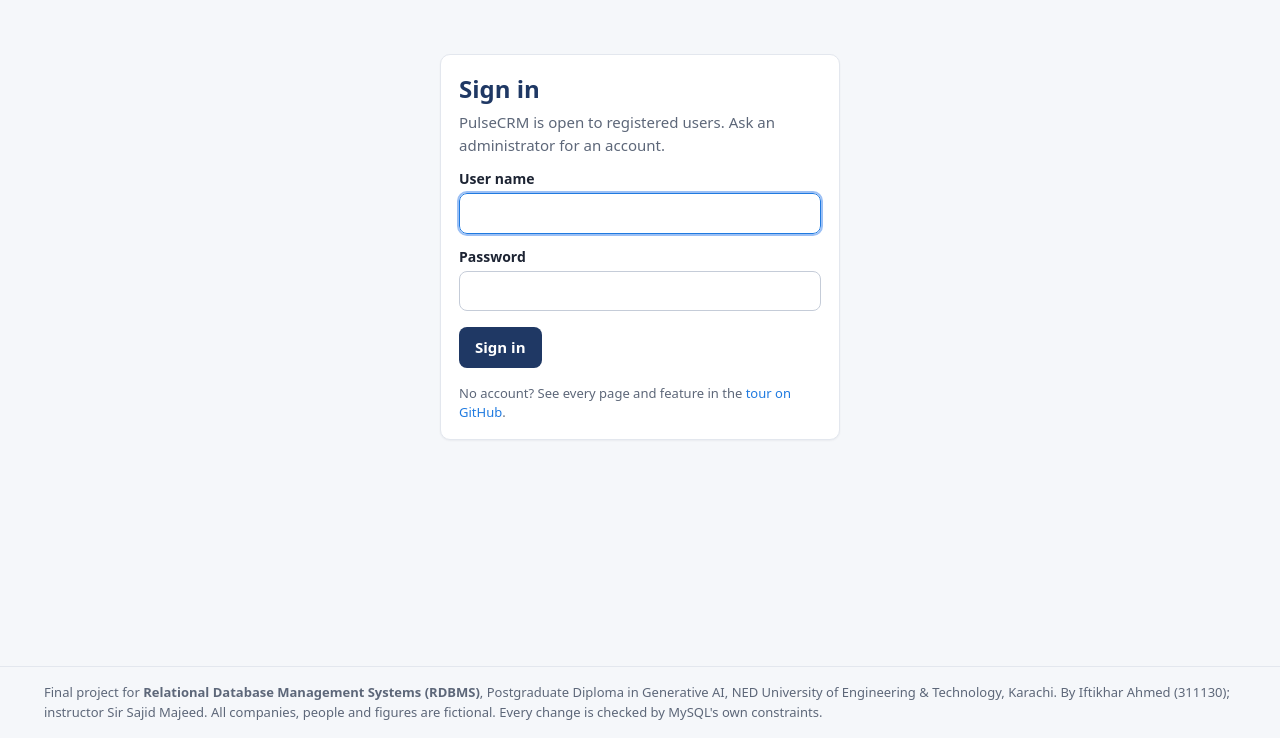
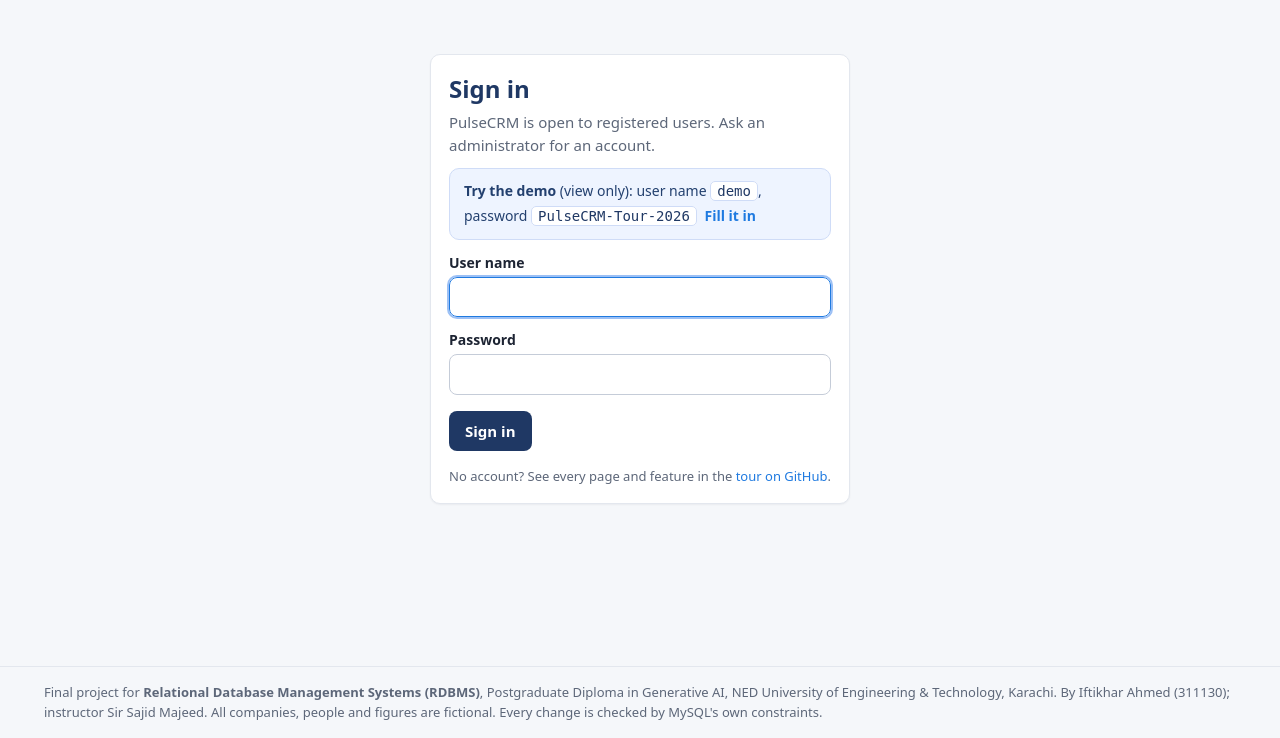
Before and after one commit to iftikhardba-svg/PulseCRM, a Flask app: page /login in a window 1280 px wide. Shown: the part 62-800 px from the top of the page. Run offline with Flask 3, Linux system fonts and the light colour scheme.

Commit message:
Publish a view-only demo login with a password nobody can change
Accounts can now be marked as a shared demo account (new column
web_accounts.password_locked). For such an account My account offers no
password change, a reset does not ask for a new password, and it cannot
have Manage users. setup_cloud_db.py --keep-data adds the column to an
existing database.

The sign-in page shows the public demo login (demo / PulseCRM-Tour-2026,
view only) with a button that fills it in, and the README lists it next
to the tour.

Co-Authored-By: Claude Opus 5.5 <noreply@anthropic.com>

```diff
--- a/database/web_access.sql
+++ b/database/web_access.sql
@@ -33,6 +33,7 @@ CREATE TABLE IF NOT EXISTS web_accounts (
     password_hash        VARCHAR(255)     NOT NULL                COMMENT 'Salted scrypt hash; the password itself is never stored',
     is_active            BOOLEAN          NOT NULL DEFAULT TRUE   COMMENT 'FALSE blocks sign-in',
     must_change_password BOOLEAN          NOT NULL DEFAULT TRUE   COMMENT 'TRUE until the user replaces a temporary password',
+    password_locked      BOOLEAN          NOT NULL DEFAULT FALSE  COMMENT 'TRUE for a shared demo account: its users cannot change the password',
     last_login_at        DATETIME         NULL                    COMMENT 'Last successful sign-in',
     created_at           DATETIME         NOT NULL DEFAULT CURRENT_TIMESTAMP COMMENT 'Record creation time',
     PRIMARY KEY (account_id),
--- a/web/app.py
+++ b/web/app.py
@@ -71,6 +71,10 @@ THROTTLE_MINUTES = 15
 MAX_FAILURES_PER_ACCOUNT = 5     # wrong passwords for one account from one network address
 MAX_FAILURES_PER_ADDRESS = 20    # wrong passwords from one network address, for any accounts
 DUMMY_HASH = generate_password_hash("not-a-real-password")   # same work for unknown user names
+# The public demo login, shown on the sign-in page and in the README. It is public on purpose: the account is
+# view-only and marked as a shared demo account (password_locked), so the people using it cannot change its
+# password. An administrator sets this password on the Users page.
+DEMO_LOGIN = ("demo", "PulseCRM-Tour-2026")
 
 
 # --------------------------------------------------------------------------- database
@@ -99,7 +103,7 @@ IS_OPEN_TICKET = "CASE WHEN status IN ('Open', 'In Progress') THEN 1 ELSE 0 END"
 # --------------------------------------------------------------------------- sign-in
 ACCOUNT_SQL = """
     SELECT a.account_id, a.username, a.display_name, a.user_id, a.is_active, a.must_change_password,
-           a.last_login_at, a.created_at, u.full_name AS crm_name, r.role_name,
+           a.password_locked, a.last_login_at, a.created_at, u.full_name AS crm_name, r.role_name,
            GROUP_CONCAT(ap.privilege_code) AS privileges
     FROM web_accounts a
     LEFT JOIN users u                  ON a.user_id = u.user_id
@@ -107,7 +111,7 @@ ACCOUNT_SQL = """
     LEFT JOIN web_account_privileges ap ON ap.account_id = a.account_id
     WHERE a.account_id = %s
     GROUP BY a.account_id, a.username, a.display_name, a.user_id, a.is_active, a.must_change_password,
-             a.last_login_at, a.created_at, u.full_name, r.role_name"""
+             a.password_locked, a.last_login_at, a.created_at, u.full_name, r.role_name"""
 
 
 def load_account(account_id):
@@ -300,7 +304,7 @@ def login():
             # the password is not checked at all, so a blocked address learns nothing by guessing
             error = (f"Too many wrong passwords from your network. Wait up to {THROTTLE_MINUTES} minutes, "
                      "or ask an administrator to clear the block.")
-            return render_template("login.html", page="login", error=error, username=username), 429
+            return render_template("login.html", page="login", error=error, username=username, demo=DEMO_LOGIN), 429
         password_ok = check_password_hash(account["password_hash"] if account else DUMMY_HASH, password)
         if account and password_ok and account["is_active"]:
             with transaction() as cur:
@@ -318,7 +322,7 @@ def login():
             cur.execute("INSERT INTO web_login_failures (ip_address, account_id) VALUES (%s, %s)", (ip, account_id))
             audit(cur, account_id, "login_failed", f"from {ip}" if account else f"unknown user name, from {ip}")
         error = "Wrong user name or password."
-    return render_template("login.html", page="login", error=error, username=username)
+    return render_template("login.html", page="login", error=error, username=username, demo=DEMO_LOGIN)
 
 
 @app.route("/logout", methods=["POST"])
@@ -332,6 +336,11 @@ def logout():
 
 @app.route("/account", methods=["GET", "POST"])
 def account():
+    if g.user["password_locked"]:
+        # a shared demo account: everyone uses the same password, so nobody may change it for the others
+        if request.method == "POST":
+            flash("This is a shared demo account, so its password cannot be changed.", "error")
+        return render_template("account.html", page="account")
     if request.method == "POST":
         current = request.form.get("current", "")
         new = request.form.get("new", "")
@@ -425,14 +434,14 @@ def users():
                            else "That CRM staff member already has an account.")
         flash(problem, "error")
     accounts = rows("""
-        SELECT a.account_id, a.username, a.display_name, a.is_active, a.must_change_password, a.last_login_at,
-               u.full_name AS crm_name, r.role_name, GROUP_CONCAT(ap.privilege_code) AS codes
+        SELECT a.account_id, a.username, a.display_name, a.is_active, a.must_change_password, a.password_locked,
+               a.last_login_at, u.full_name AS crm_name, r.role_name, GROUP_CONCAT(ap.privilege_code) AS codes
         FROM web_accounts a
         LEFT JOIN users u                   ON a.user_id = u.user_id
         LEFT JOIN roles r                   ON u.role_id = r.role_id
         LEFT JOIN web_account_privileges ap ON ap.account_id = a.account_id
-        GROUP BY a.account_id, a.username, a.display_name, a.is_active, a.must_change_password, a.last_login_at,
-                 u.full_name, r.role_name
+        GROUP BY a.account_id, a.username, a.display_name, a.is_active, a.must_change_password, a.password_locked,
+                 a.last_login_at, u.full_name, r.role_name
         ORDER BY a.username""")
     blocked = blocked_addresses()
     for a in accounts:
@@ -463,6 +472,7 @@ def user_edit(account_id):
         active = request.form.get("is_active") == "on"
         chosen = set(request.form.getlist("privileges")) & valid
         new_password = request.form.get("new_password", "")
+        locked = request.form.get("password_locked") == "on"
         was_admin = target["is_active"] and "manage_users" in target["privileges"]
         stays_admin = active and "manage_users" in chosen
         problem = None
@@ -474,13 +484,19 @@ def user_edit(account_id):
             problem = "You cannot remove Manage users from your own account."
         elif was_admin and not stays_admin and other_admins(account_id) == 0:
             problem = "At least one active account must keep the Manage users privilege."
+        elif locked and "manage_users" in chosen:
+            problem = "A shared demo account cannot have the Manage users privilege."
         elif new_password:
             problem = password_problem(new_password, new_password, target["username"])
         if not problem:
             try:
                 with transaction() as cur:
-                    cur.execute("""UPDATE web_accounts SET display_name = %s, user_id = %s, is_active = %s
-                                   WHERE account_id = %s""", (display, form_user_id(), active, account_id))
+                    # a shared demo account is never asked for a new password: nobody could give one
+                    cur.execute("""UPDATE web_accounts
+                                   SET display_name = %s, user_id = %s, is_active = %s, password_locked = %s,
+                                       must_change_password = must_change_password AND NOT %s
+                                   WHERE account_id = %s""",
+                                (display, form_user_id(), active, locked, locked, account_id))
                     for code in sorted(target["privileges"] - chosen):
                         cur.execute("""DELETE FROM web_account_privileges
                                        WHERE account_id = %s AND privilege_code = %s""", (account_id, code))
@@ -491,14 +507,17 @@ def user_edit(account_id):
                     changes += [f"-{c}" for c in sorted(target["privileges"] - chosen)]
                     if active != bool(target["is_active"]):
                         changes.append("activated" if active else "deactivated")
+                    if locked != bool(target["password_locked"]):
+                        changes.append("shared demo account" if locked else "no longer a shared demo account")
                     if request.form.get("unlock") == "on" or new_password:
                         cur.execute("DELETE FROM web_login_failures WHERE account_id = %s", (account_id,))
                         if cur.rowcount and request.form.get("unlock") == "on":
                             changes.append("sign-in block cleared")
                     audit(cur, me, "account_updated", f"{target['username']}: {', '.join(changes) or 'details'}")
                     if new_password:
-                        cur.execute("""UPDATE web_accounts SET password_hash = %s, must_change_password = TRUE
-                                       WHERE account_id = %s""", (generate_password_hash(new_password), account_id))
+                        cur.execute("""UPDATE web_accounts SET password_hash = %s, must_change_password = %s
+                                       WHERE account_id = %s""",
+                                    (generate_password_hash(new_password), not locked, account_id))
                         audit(cur, me, "password_reset", target["username"])
                 flash(f"Account {target['username']} saved.", "ok")
                 return redirect(url_for("users"))
--- a/web/templates/account.html
+++ b/web/templates/account.html
@@ -8,6 +8,10 @@
 <div class="grid two">
   <div class="card">
     <h2>Change password</h2>
+    {% if user.password_locked %}
+      <p class="muted" style="margin: 0">This is a shared demo account: everyone signs in with the same password, so it
+        cannot be changed here.</p>
+    {% else %}
       {% if user.must_change_password %}
         <div class="flash info">You are using a temporary password. Choose your own to continue.</div>
       {% endif %}
@@ -21,6 +25,7 @@
         <input type="password" id="confirm" name="confirm" autocomplete="new-password" minlength="10" required>
         <div class="actions"><button class="btn" type="submit">Change password</button></div>
       </form>
+    {% endif %}
   </div>
   <div class="card">
     <h2>My privileges</h2>
--- a/web/templates/base.html
+++ b/web/templates/base.html
@@ -255,7 +255,11 @@
     .btn.secondary { background: var(--grey-bg); color: var(--ink); }
     .actions { display: flex; flex-wrap: wrap; gap: 10px; align-items: center; margin-top: 16px; }
     .privs { display: grid; grid-template-columns: repeat(auto-fit, minmax(240px, 1fr)); gap: 0 16px; }
-    .login-card { max-width: 400px; margin: 30px auto; }
+    .login-card { max-width: 420px; margin: 30px auto; }
+    .demo-box { margin: 12px 0 0; padding: 10px 14px; line-height: 1.7; }
+    .demo-box button.linkish { color: var(--accent); font-weight: 600; margin-left: 4px; }
+    .demo-box code { padding: 1px 6px; border: 1px solid var(--info-line); border-radius: 5px; background: var(--card);
+                     color: var(--heading); white-space: nowrap; }
     textarea { width: 100%; max-width: 620px; padding: 8px 10px; border: 1px solid var(--field-line); border-radius: 8px;
                font: inherit; background: var(--field-bg); color: var(--ink); }
     .req { color: var(--red); }
--- a/web/templates/login.html
+++ b/web/templates/login.html
@@ -4,6 +4,13 @@
 <div class="card login-card">
   <h1>Sign in</h1>
   <p class="muted" style="margin: 0 0 8px">PulseCRM is open to registered users. Ask an administrator for an account.</p>
+  {% if demo %}
+    <div class="note-box demo-box">
+      <strong>Try the demo</strong> (view only): user name <code>{{ demo[0] }}</code>, password <code>{{ demo[1] }}</code>
+      <button type="button" class="linkish" id="use-demo" data-username="{{ demo[0] }}" data-password="{{ demo[1] }}">Fill
+        it in</button>
+    </div>
+  {% endif %}
   {% if error %}<div class="flash error" style="margin: 12px 0 0">{{ error }}</div>{% endif %}
   <form method="post">
     <input type="hidden" name="csrf" value="{{ csrf_token() }}">
@@ -17,4 +24,14 @@
   <p class="hint" style="margin: 16px 0 0">No account? See every page and feature in the
     <a href="{{ github }}#live-web-application">tour on GitHub</a>.</p>
 </div>
+{% if demo %}
+<script nonce="{{ csp_nonce() }}">
+  // "Fill it in" copies the public demo login into the form.
+  document.getElementById("use-demo").addEventListener("click", function () {
+    document.getElementById("username").value = this.dataset.username;
+    document.getElementById("password").value = this.dataset.password;
+    document.getElementById("password").focus();
+  });
+</script>
+{% endif %}
 {% endblock %}
--- a/web/templates/user_edit.html
+++ b/web/templates/user_edit.html
@@ -23,6 +23,9 @@
     {% include "_privilege_matrix.html" %}
     <label class="check"><input type="checkbox" name="is_active" {{ 'checked' if target.is_active }}>
       <span>Active <span class="hint">(clear to block sign-in without deleting the account)</span></span></label>
+    <label class="check"><input type="checkbox" name="password_locked" {{ 'checked' if target.password_locked }}>
+      <span>Shared demo account <span class="hint">(everyone signs in with the same password, so nobody can change
+        it on My account and a reset does not ask for a new one; not allowed with Manage users)</span></span></label>
     {% if blocked %}
       <label class="check"><input type="checkbox" name="unlock"><span>Clear the sign-in block now</span></label>
     {% endif %}
--- a/web/templates/users.html
+++ b/web/templates/users.html
@@ -21,6 +21,7 @@
             {% if not a.is_active %}{{ badge('Inactive') }}{% else %}{{ badge('Active') }}{% endif %}
             {% if a.blocked %}<span class="hint">blocked from {{ a.blocked }} address{{ 'es' if a.blocked > 1 }}</span>{% endif %}
             {% if a.must_change_password %}<span class="hint">temporary password</span>{% endif %}
+            {% if a.password_locked %}<span class="hint">shared demo account</span>{% endif %}
           </td>
           <td>{{ a.privilege_summary }}</td>
           <td class="n">{{ a.last_login_at|when }}</td>
```
Also changed, not shown: web/setup_cloud_db.py (+9 -0 lines), .github/scripts/check_web.py, .github/workflows/docker.yml, README.md, web/README.md, 1 other file. Lines whose indentation alone changed are shown as unchanged.
